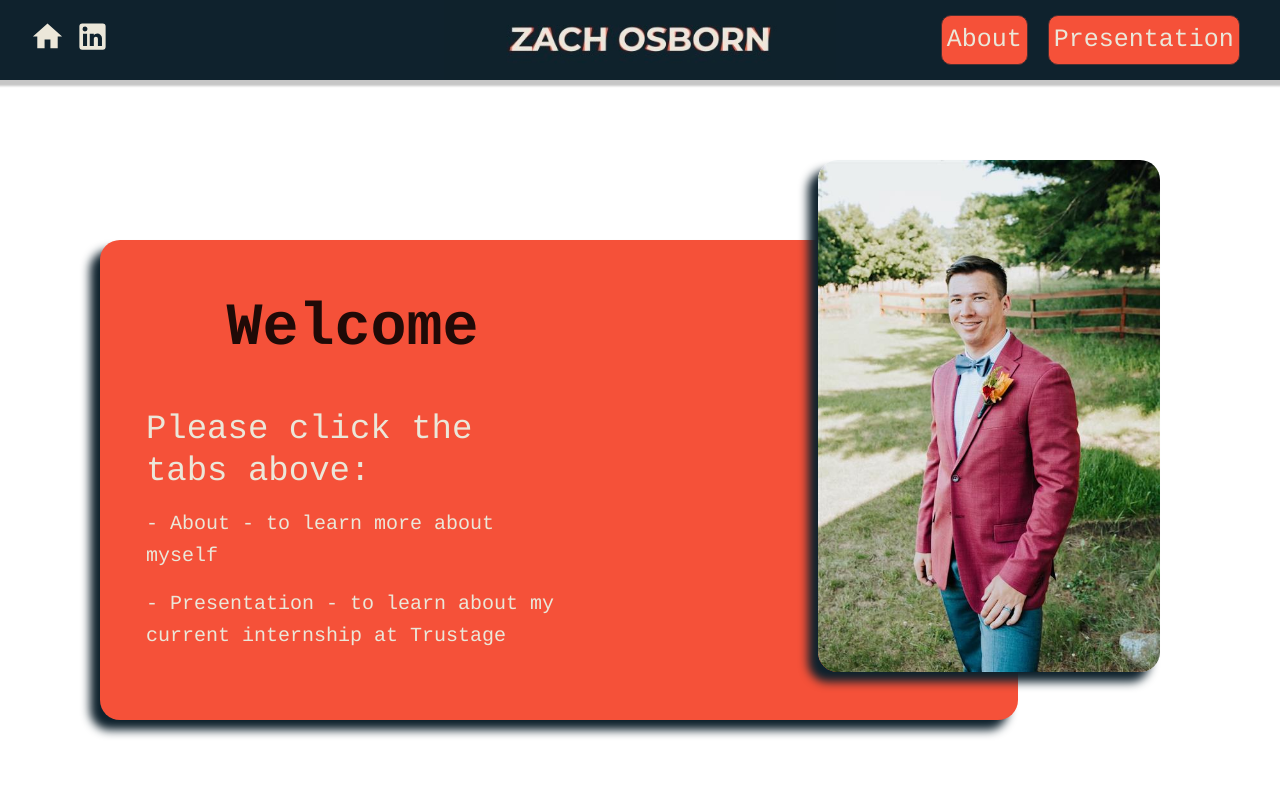
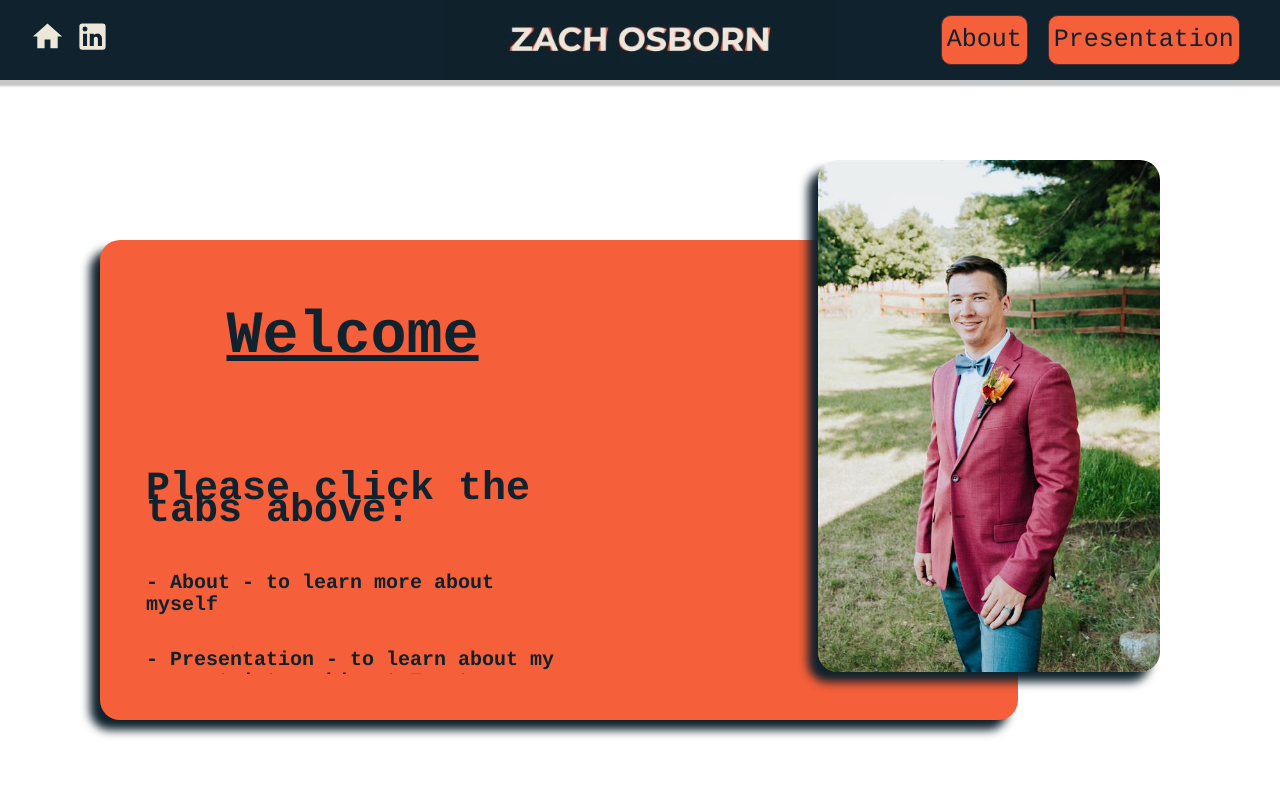
Before and after one commit to zosborn1/website, a React (Create React App) app: page / in a window 1280 px wide. Shown: the top 800 px of the page. Built offline with nearby package versions, Linux system fonts and the light colour scheme.

Commit message:
Updated to home page and about, font/styles

```diff
--- a/src/components/molecules/ZOBox/styles.ts
+++ b/src/components/molecules/ZOBox/styles.ts
@@ -3,7 +3,7 @@ import styled from 'styled-components';
 
 export const ContentWrapper = styled(Box)`
     padding: 5%;
-    background: rgba(245,81,57,255);
+    background: rgba(245,95,57,255);
     border-radius: 20px;
     box-shadow: -10px 10px 10px rgba(15,34,45,10);
 `;
--- a/src/components/organisms/Navbar/Navbar.tsx
+++ b/src/components/organisms/Navbar/Navbar.tsx
@@ -2,7 +2,6 @@ import { JSX } from "react/jsx-runtime";
 import { INavBarProps } from "./types";
 import {
   ZONoneMobileContent,
-  ZOLink,
   ZOToolbar,
   ZOHomeButton,
   ZOLogo
@@ -11,6 +10,7 @@ import logo from '../../../assets/navLogo.jpg';
 import HomeIcon from '@mui/icons-material/Home';
 import { Link } from 'react-router-dom';
 import LinkedInIcon from '@mui/icons-material/LinkedIn';
+import { ZOLink } from "../../../styles/global-styles";
 
 const Navbar = ({ children }: INavBarProps): JSX.Element => {
 
--- a/src/components/organisms/Navbar/styles.ts
+++ b/src/components/organisms/Navbar/styles.ts
@@ -1,5 +1,4 @@
-import { AppBar, Toolbar, Typography } from '@mui/material';
-import { NavLink } from 'react-router-dom';
+import { Toolbar } from '@mui/material';
 import styled from 'styled-components';
 
 export const ZOToolbar = styled(Toolbar)`
@@ -10,19 +9,6 @@ export const ZOToolbar = styled(Toolbar)`
     position: fixed;
     //width: 100vw;
     box-shadow: 0 4px 2px 2px rgba(9, 9, 9, 0.23);
-`;
-
-export const ZOLink = styled(NavLink )`
-    font-size: 25px;
-    font-weight: 200;
-    flex-wrap: wrap;
-    padding: 5px;
-    margin: 10px;
-    color: rgba(235,231,217,255);
-    border: 1px solid rgb(78,47,48,255);
-    border-radius: 10px;
-    background: rgba(245,81,57,255);
-    text-decoration:none;
 `;
 
 export const ZONoneMobileContent = styled.div`
--- a/src/components/pages/About/About.tsx
+++ b/src/components/pages/About/About.tsx
@@ -1,22 +1,18 @@
 import { JSX } from "react/jsx-runtime";
-import { PageColorWrapper } from "../../../styles/global-styles";
 import { IAboutProps } from "./types";
-import { Typography } from "@mui/material";
 import {
     AboutPageWrapper,
     AboutContentWrapper,
     AboutImageWrapper,
     ContentContainer,
     ContentColumn,
-    SubHeader,
-    SubInfo
 } from "./styles";
 import ZOBox from "../../molecules/ZOBox/ZOBox";
 
 import travel from '../../../assets/travel.jpeg';
 import maisie from '../../../assets/maisie.jpeg';
 import skydiving from '../../../assets/skydiving.jpg';
-import uwMadison from '../../../assets/uwMadison.png';
+import { SubHeader, SubInfo } from "../../../styles/global-styles";
 
 const About = ({ children }: IAboutProps): JSX.Element => {
 
--- a/src/components/pages/About/styles.ts
+++ b/src/components/pages/About/styles.ts
@@ -5,6 +5,8 @@ export const AboutPageWrapper = styled.div`
     height: 100vh;
     width: 100%;
     display: flex;
+    margin-top: 50px;
+    //margin-bottom: 200px;
     justify-content: center;
     align-items: center;
     flex-direction: column;
@@ -22,7 +24,7 @@ export const AboutContentWrapper = styled.div`
 `;
 
 export const AboutImageWrapper = styled.div`
-    height: 25%;
+    height: 40%;
     width: 90%;
     margin: 50px 20px 50px 20px;
     //border: red solid 1px;
@@ -48,17 +50,3 @@ export const ContentColumn = styled.div`
     //align-items: center;
     flex-direction: column;
 `;
-
-export const SubHeader = styled.h1`
-    font-size: 30px;
-    color: rgba(235,231,217,255);
-    align: center;
-    text-decoration: underline;
-`;
-
-export const SubInfo = styled.h2`
-    font-size: 18px;
-    color: rgba(235,231,217,255);
-    line-height: 22px;
-    align: left;
-`;
--- a/src/components/pages/Home/Home.tsx
+++ b/src/components/pages/Home/Home.tsx
@@ -1,35 +1,27 @@
 import { JSX } from "react/jsx-runtime";
 import { IHomeProps } from "./types";
-import { PageColorWrapper } from "../../../styles/global-styles";
+import { PageColorWrapper, SubHeader, SubInfo } from "../../../styles/global-styles";
 import { WelcomeContentWrapper } from "./styles";
 import photo from '../../../assets/photo.jpg';
-import { Typography } from "@mui/material";
 import RowContent from "../../organisms/RowContent/RowContent";
 
 const Home = ({ children }: IHomeProps): JSX.Element => {
 
     const WelcomeContent = [
         <WelcomeContentWrapper>
-            <Typography
-                component="h1"
-                variant="h2"
-                align='center'
-                color="text.primary"
-                gutterBottom
-                fontWeight={600}
-            >
+            <SubHeader style={{fontSize: 60, justifySelf: 'center'}}>
                 Welcome
-            </Typography>
+            </SubHeader>
             <br/>
-            <Typography variant="h4" align="left" color="rgba(235,231,217,255)" paragraph>
+            <SubInfo style={{fontSize: 40}}>
                 Please click the tabs above:
-            </Typography>
-            <Typography variant="h6" align="left" color="rgba(235,231,217,255)" paragraph>
+            </SubInfo>
+            <SubInfo style={{fontSize: 20}}>
                 - About - to learn more about myself
-            </Typography>
-            <Typography variant="h6" align="left" color="rgba(235,231,217,255)" paragraph>
+            </SubInfo>
+            <SubInfo style={{fontSize: 20}}>
                 - Presentation - to learn about my current internship at Trustage
-            </Typography>
+            </SubInfo>
         </WelcomeContentWrapper>
     ]
 
--- a/src/components/pages/TruStageInternship/Presentation.tsx
+++ b/src/components/pages/TruStageInternship/Presentation.tsx
@@ -1,8 +1,10 @@
 import { JSX } from "react/jsx-runtime";
 import { IPresentationProps } from "./types";
-import { PageColorWrapper } from "../../../styles/global-styles";
+import {
+} from "../../../styles/global-styles";
 import { Typography } from "@mui/material";
 import ZOBox from "../../molecules/ZOBox/ZOBox";
+import { PresentationPageWrapper } from "./styles";
 
 const Presentation = ({ children }: IPresentationProps): JSX.Element => {
     const Main = [
@@ -19,11 +21,8 @@ const Presentation = ({ children }: IPresentationProps): JSX.Element => {
         </>
     ]
     return (
-        <PageColorWrapper>
-            <ZOBox content={Main}>
-
-            </ZOBox>
-        </PageColorWrapper>
+        <PresentationPageWrapper>
+        </PresentationPageWrapper>
     );
 }
 export default Presentation
--- a/src/components/pages/TruStageInternship/styles.ts
+++ b/src/components/pages/TruStageInternship/styles.ts
@@ -1 +1,11 @@
 import styled from 'styled-components';
+
+export const PresentationPageWrapper = styled.div`
+    border: blue solid 1px;
+    height: 100vh;
+    width: 100%;
+    display: flex;
+    justify-content: center;
+    align-items: center;
+    flex-direction: column;
+`;
--- a/src/styles/global-styles.ts
+++ b/src/styles/global-styles.ts
@@ -1,13 +1,43 @@
 import { keyframes, styled } from "styled-components";
 import Footer from "../components/organisms/Footer/Footer";
+import { NavLink } from "react-router-dom";
 
 export const PageColorWrapper = styled.body`
   height: 100vh;
   width: 100%
   background-color: rgba(249,246,240,255);
-  overflow: hidden visible;
 `;
 
 export const FooterPadding = styled(Footer)`
   //padding-top: 100px;
 `;
+
+export const ZOLink = styled(NavLink )`
+    font-size: 25px;
+    font-weight: 200;
+    flex-wrap: wrap;
+    padding: 5px;
+    margin: 10px;
+    color: rgba(15,34,45,255);
+    border: 1px solid rgb(78,47,48,255);
+    border-radius: 10px;
+    background: rgba(245,95,57,255);
+    text-decoration:none;
+`;
+
+
+export const SubHeader = styled.h1`
+    font-size: 30px;
+    color: rgba(15,34,45,255);
+    align: center;
+    weight: 600;
+    text-decoration: underline;
+`;
+
+export const SubInfo = styled.h2`
+    font-size: 18px;
+    weight: 400;
+    color: rgba(15,34,45,255);
+    line-height: 22px;
+    align: left;
+`;
```
